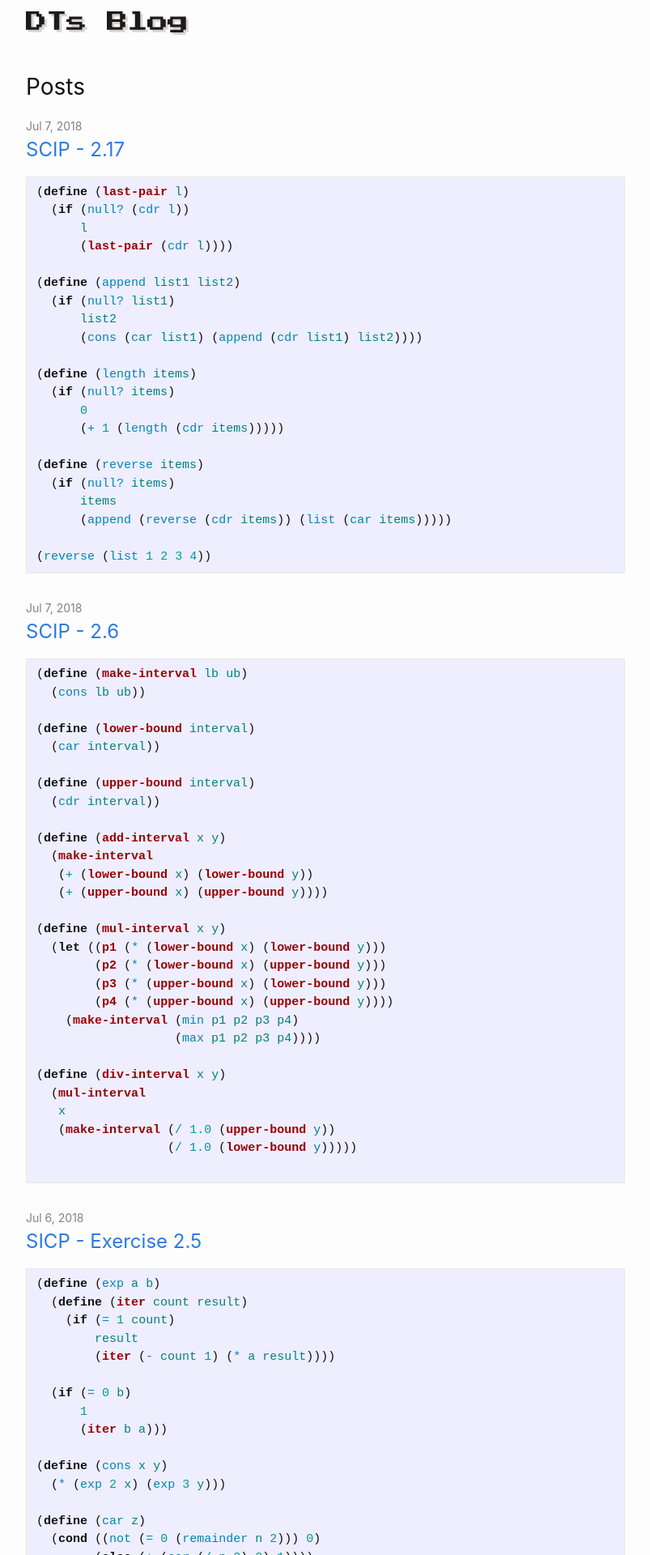
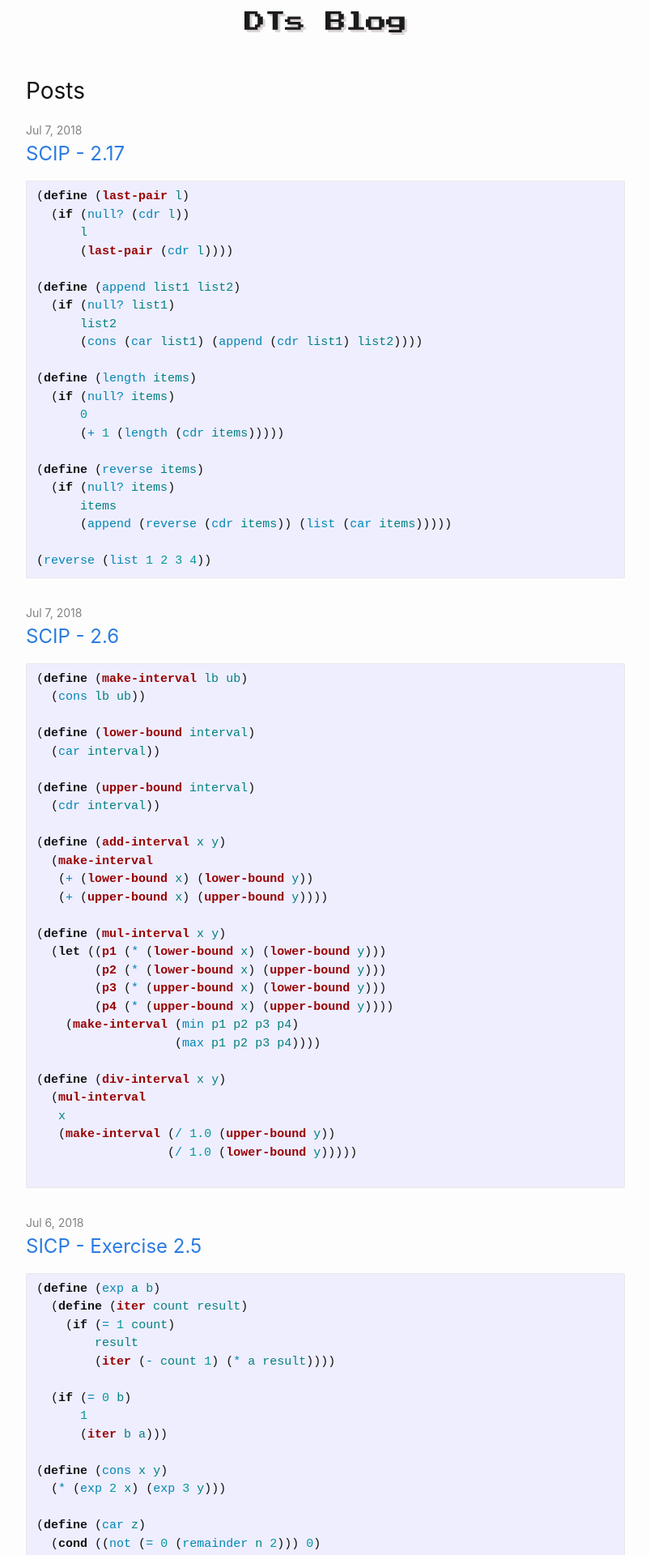
Before and after one commit to tdtrung17693/tdtrung17693.github.io, a Jekyll site: the page built from index.html, in a window 1280 px wide. Shown: the top 1920 px of the page at 81% size, without its empty margins (238-1041 px from the left). Built offline with Jekyll 4.4.1, drawn with Linux system fonts in a browser that asks for light colours; the list of posts is cut into pages by our own code.

Commit message:
aktualisieren

```diff
--- a/_sass/mytheme/_layout.scss
+++ b/_sass/mytheme/_layout.scss
@@ -16,13 +16,18 @@
     font-weight: 300;
     letter-spacing: -1px;
     margin-bottom: 0;
-    float: left;
-    color: #1b1b1b;
     text-shadow: 3px 3px 0 #dad3d3;
     font-family: "Press Start 2P";
+    text-decoration: none;
 
     @include media-query($on-palm) {
         padding-right: 45px;
+    }
+
+    &,
+    &:visited,
+    &:hover {
+        color: #1b1b1b;
     }
 }
 
```
